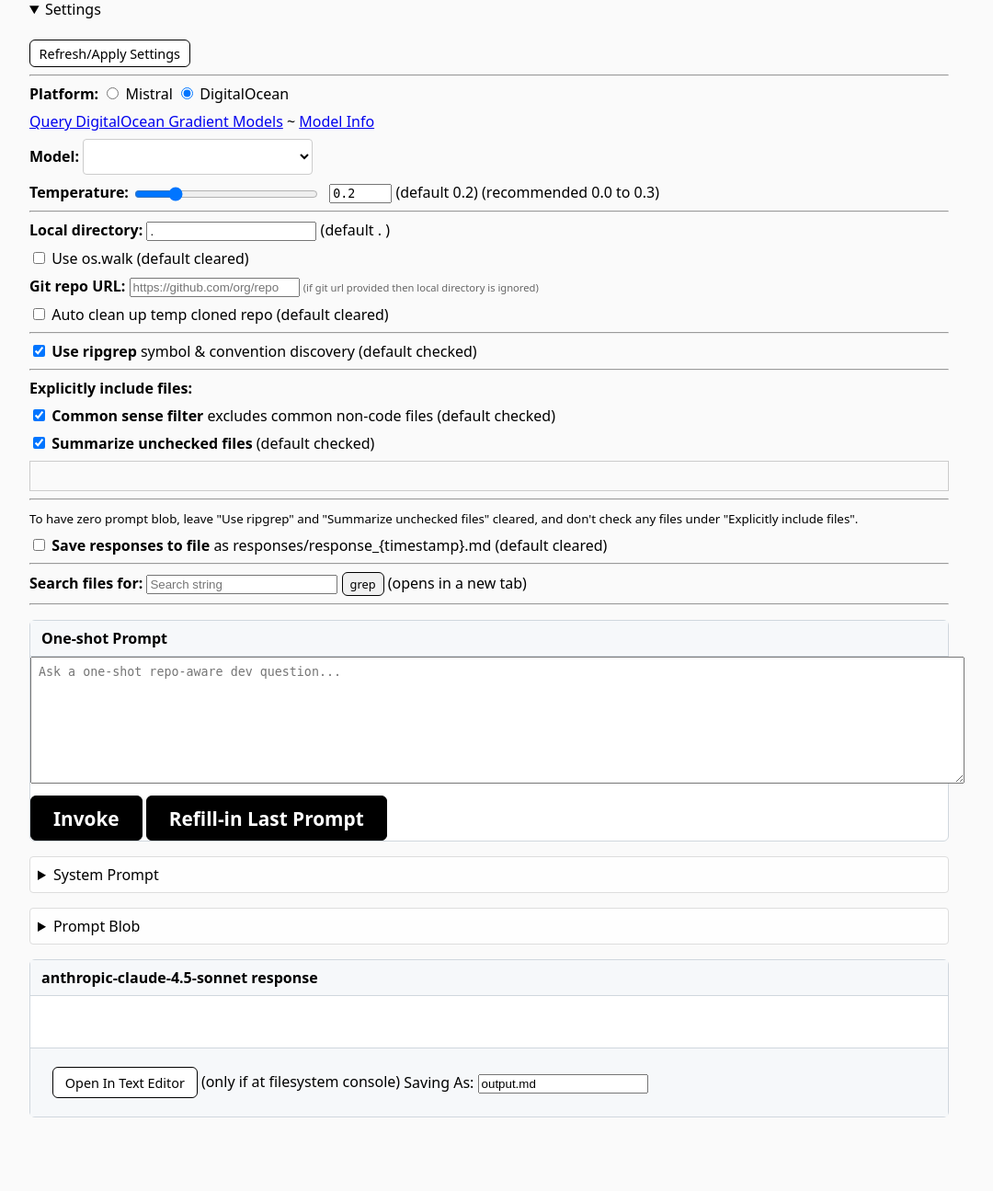
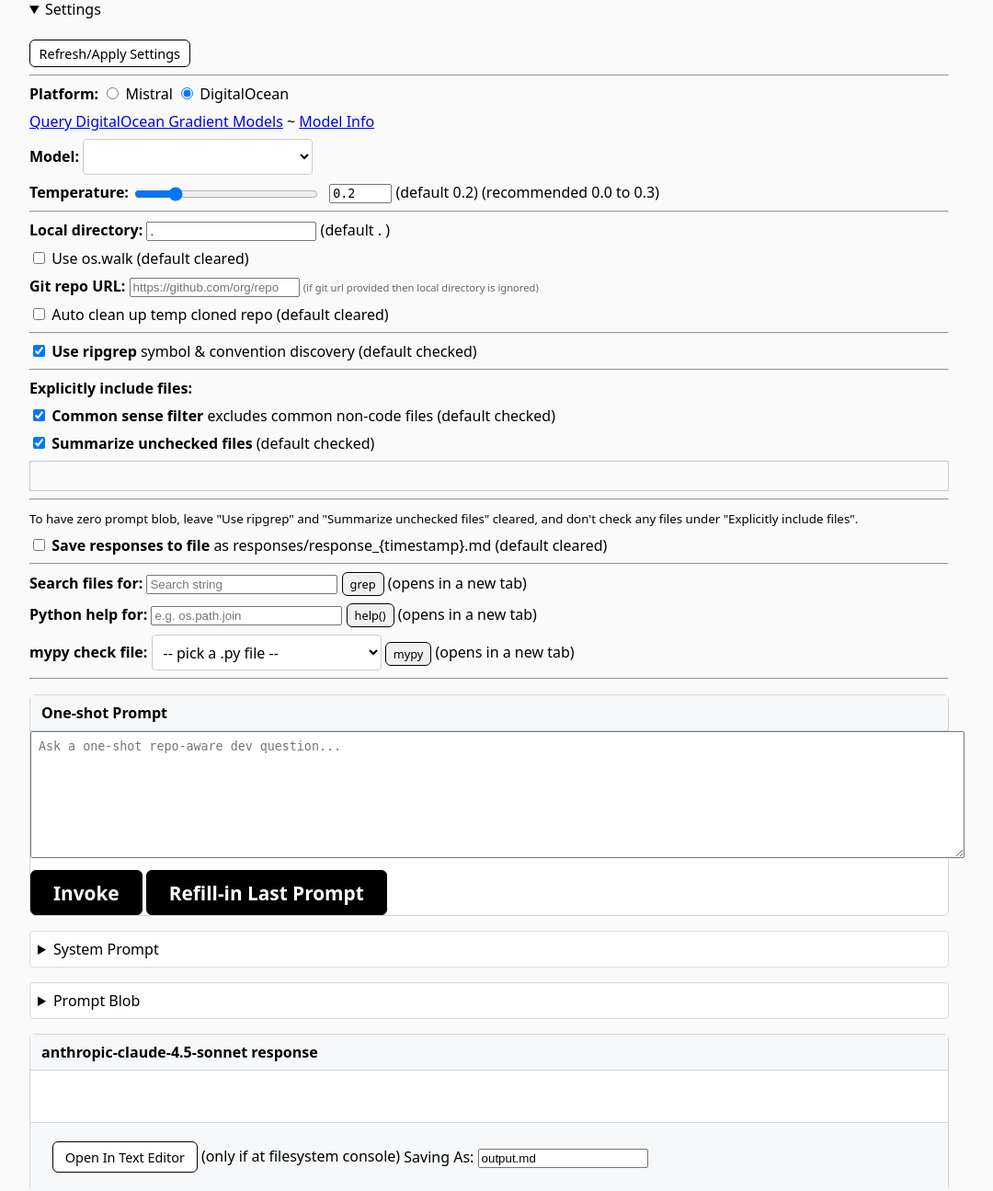
Before and after one commit to zake8/codez, a Flask app: page /ui in a window 1280 px wide. Shown: the part 103-1398 px from the top of the page at 92% size, without its empty margins (108-1188 px from the left). Before the commit the page ends 1318 px from the top, so only its background shows below. Run offline with Flask 3, Linux system fonts and the light colour scheme; lists and menus that the app fills with data are empty.

Commit message:
missing api key error handling; help(command) feature; mypy feature; hardcoded failback of models list of all options

```diff
--- a/app/digitalocean_stuff.py
+++ b/app/digitalocean_stuff.py
@@ -1,11 +1,28 @@
 from dotenv import load_dotenv
 from functools import lru_cache
+import logging
 import os
 from gradient import Gradient
 
 load_dotenv('../.env')
 ##### GRADIENT_MODEL_ACCESS_KEY = os.environ.get("GRADIENT_MODEL_ACCESS_KEY")
 DIGITALOCEAN_API_TOKEN = os.environ.get("DIGITALOCEAN_API_TOKEN")
+
+
+DIGITALOCEAN_FALLBACK_MODELS = [
+    "anthropic-claude-3.5-haiku",
+    "anthropic-claude-4.5-haiku",
+    "anthropic-claude-haiku-4.5",
+    "anthropic-claude-3.5-sonnet",
+    "anthropic-claude-3.7-sonnet",
+    "anthropic-claude-sonnet-4",
+    "anthropic-claude-4.5-sonnet",
+    "anthropic-claude-4.6-sonnet",
+    "anthropic-claude-3-opus",
+    "anthropic-claude-opus-4",
+    "anthropic-claude-4.1-opus",
+    "anthropic-claude-opus-4.5",
+]
 
 
 anthropic_dog_info = """
@@ -49,6 +66,10 @@ def get_digitalocean_models():
     Cached list of available DigitalOcean Gradient models.
     """
     models = get_domodlst()
+    if len(models) == 1 and not models[0].startswith("anthropic"):
+        logging.warning(f"get_digitalocean_models: {models[0]}")
+        logging.warning("get_digitalocean_models: using hardcoded fallback list")
+        return sorted(DIGITALOCEAN_FALLBACK_MODELS)
     return sorted(
         m for m in models
         if "claude" in m.lower()
--- a/app/mistral_stuff.py
+++ b/app/mistral_stuff.py
@@ -1,6 +1,7 @@
 from dotenv import load_dotenv
 from flask import render_template
 from functools import lru_cache
+import logging
 import os
 import requests
 
@@ -18,6 +19,17 @@ DEVSTRAL_API_KEY = os.environ.get("DEVSTRAL_API_KEY")
 https://platform-docs-public.pages.dev/api/?utm_source=chatgpt.com
 https://docs.mistral.ai/getting-started/glossary#temperature
 """
+
+DEVSTRAL_FALLBACK_MODELS = [
+    "devstral-small-2507",
+    "devstral-medium-2507",
+    "devstral-2512",
+    "devstral-medium-latest",
+    "devstral-latest",
+    "labs-devstral-small-2512",
+    "devstral-small-latest",
+]
+
 
 def get_mismodlst():
     """ Gets list of Mistral models """
@@ -80,6 +92,10 @@ def get_devstral_models():
     Cached list of available Devstral models.
     """
     models = get_mismodlst()
+    if len(models) == 1 and not models[0].startswith("devstral"):
+        logging.warning(f"get_devstral_models: {models[0]}")
+        logging.warning("get_devstral_models: using hardcoded fallback list")
+        return sorted(DEVSTRAL_FALLBACK_MODELS)
     return sorted(
         m for m in models
         if "devstral" in m.lower()
--- a/app/routes.py
+++ b/app/routes.py
@@ -17,6 +17,8 @@ import datetime
 import os
 import requests
 import subprocess
+import pydoc
+import re as _re
 
 from app.repo_clone_management import clone_repo, cleanup_cloned_repo
 from app.repo_scan import scan_repo_signals, scan_repo_signals, summarize_python_file
@@ -409,6 +411,10 @@ def get_rates(model):
         case "devstral-small-latest":
             input_rate  =  0.10
             output_rate =  0.30
+        case _:
+            logging.warning(f"get_rates: unknown model '{model}', returning zero rates")
+            input_rate  = 0.0
+            output_rate = 0.0
     return input_rate, output_rate
 
 
@@ -504,7 +510,7 @@ def call_devstral(
     """
     if not DEVSTRAL_API_KEY:
         mess = f"DEVSTRAL_API_KEY missing"
-        logging.error(mess)
+        logging.error(mess, exc_info=True)
         flash(mess)
         return mess, 0
     # rough token estimate
@@ -579,7 +585,7 @@ def call_devstral(
         flash(mess)
         return mess, 0
     except Exception as e:
-        mess = f"Error calling Devstral API {e}"
+        mess = f"Devstral API error response\n{response.text}"
         logging.error(mess, exc_info=True)
         flash(mess)
         return mess, 0
@@ -697,3 +703,71 @@ def grep_py():
     except Exception as e:
         flash(f"Error performing grep: {e}", "error")
         return redirect(url_for("ui"))
+
+
+@app.route("/pyhelp", methods=["GET"])
+def pyhelp():
+    """
+    Run pydoc on a Python name and display results in a new tab.
+    """
+    query = request.args.get("q", "").strip()
+    local_dir = request.args.get("local_dir", ".")
+
+    if not query:
+        flash("No query provided", "error")
+        return redirect(url_for("ui"))
+
+    # Allow only safe identifier characters: letters, digits, underscore, dot
+    if not _re.fullmatch(r'[A-Za-z0-9_.]+', query):
+        flash("Invalid query: only letters, digits, underscores, and dots are allowed", "error")
+        return redirect(url_for("ui"))
+
+    try:
+        result_text = pydoc.render_doc(query, renderer=pydoc.plaintext)
+    except Exception as e:
+        logging.error(f"pydoc failed for query '{query}': {e}", exc_info=True)
+        result_text = f"No help found for '{query}': {e}"
+
+    return render_template(
+        "pyhelp_results.html",
+        query=query,
+        result_text=result_text,
+    )
+
+
+@app.route("/mypy_file", methods=["GET"])
+def mypy_file():
+    """
+    Run mypy on a single Python file and display results in a new tab.
+    """
+    rel_path = request.args.get("f", "").strip()
+    local_dir = request.args.get("local_dir", ".")
+
+    if not rel_path:
+        flash("No file selected", "error")
+        return redirect(url_for("ui"))
+
+    # Safety: only allow .py files, no path traversal
+    if not rel_path.endswith(".py") or ".." in rel_path:
+        flash("Invalid file selection", "error")
+        return redirect(url_for("ui"))
+
+    abs_path = os.path.join(local_dir, rel_path)
+
+    try:
+        result = subprocess.run(
+            ["mypy", abs_path],
+            capture_output=True,
+            text=True,
+            check=False,
+        )
+        return render_template(
+            "mypy_results.html",
+            rel_path=rel_path,
+            results=result.stdout,
+            error=result.stderr,
+        )
+    except Exception as e:
+        logging.error(f"mypy failed for file '{rel_path}': {e}", exc_info=True)
+        flash(f"Error running mypy: {e}", "error")
+        return redirect(url_for("ui"))
--- a/app/static/js/ui.js
+++ b/app/static/js/ui.js
@@ -4,6 +4,29 @@ function grepPy() {
   const localDir = encodeURIComponent(button.getAttribute('data-local-dir') || '.');
   console.log(`Opening: /grep_py?q=${searchValue}&local_dir=${localDir}`);
   window.open(`/grep_py?q=${searchValue}&local_dir=${localDir}`, '_blank');
+}
+
+
+function pyHelp() {
+  const searchValue = encodeURIComponent(document.getElementById('pyhelp_search').value);
+  const button = event.target;
+  const localDir = encodeURIComponent(button.getAttribute('data-local-dir') || '.');
+  console.log(`Opening: /pyhelp?q=${searchValue}&local_dir=${localDir}`);
+  window.open(`/pyhelp?q=${searchValue}&local_dir=${localDir}`, '_blank');
+}
+
+
+function mypyFile() {
+  const select = document.getElementById('mypy_file_select');
+  const selectedFile = encodeURIComponent(select.value);
+  const button = document.getElementById('mypy_run_btn');
+  const localDir = encodeURIComponent(button.getAttribute('data-local-dir') || '.');
+  if (!select.value) {
+    alert('Please select a Python file first.');
+    return;
+  }
+  console.log(`Opening: /mypy_file?f=${selectedFile}&local_dir=${localDir}`);
+  window.open(`/mypy_file?f=${selectedFile}&local_dir=${localDir}`, '_blank');
 }
 
 
--- a/app/templates/ui.html
+++ b/app/templates/ui.html
@@ -193,6 +193,30 @@
             </button>
             (opens in a new tab)
           </label>
+          <label>
+            <strong>Python help for:</strong>
+            <input type="text" id="pyhelp_search" placeholder="e.g. os.path.join" maxlength="120" style="width: 200px;">
+            <button type="button" onclick="pyHelp()" class="refresh-button" data-local-dir="{{ local_dir }}">
+              help()
+            </button>
+            (opens in a new tab)
+          </label>
+          <label>
+            <strong>mypy check file:</strong>
+            <select id="mypy_file_select">
+              <option value="">-- pick a .py file --</option>
+              {% for f in repo_files %}
+                {% if f.endswith('.py') %}
+                  <option value="{{ f }}">{{ f }}</option>
+                {% endif %}
+              {% endfor %}
+            </select>
+            <button type="button" onclick="mypyFile()" class="refresh-button"
+                    id="mypy_run_btn" data-local-dir="{{ local_dir }}">
+              mypy
+            </button>
+            (opens in a new tab)
+          </label>
           <hr>
         </details>
       </section>
```
Also changed, not shown: app/templates/mypy_results.html (added, +22 -0 lines), app/templates/pyhelp_results.html (added, +16 -0 lines), README.md.
